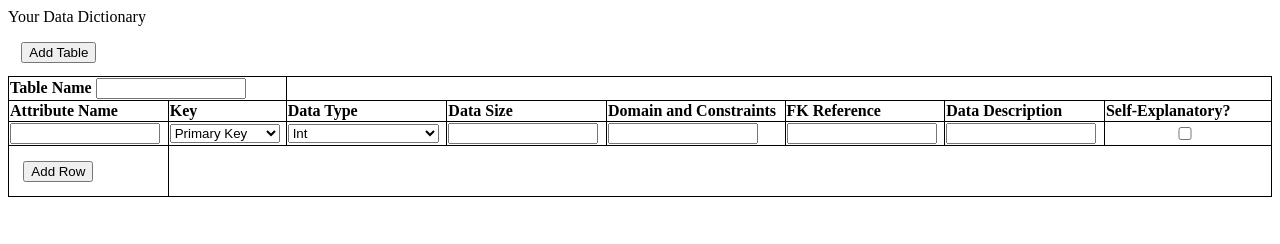
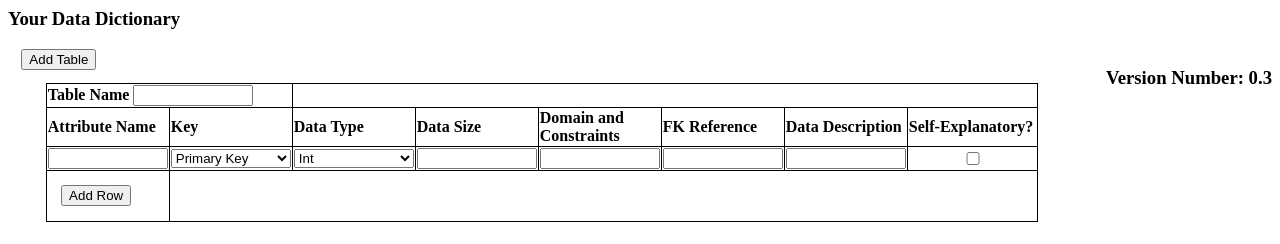
Before and after one commit to gharrison121/DD-Web-App, a website: page app/createdd.html in a window 1280 px wide. Drawn offline with Linux system fonts and the light colour scheme.

Commit message:
table size

```diff
--- a/app/createdd.html
+++ b/app/createdd.html
@@ -1,5 +1,6 @@
 
-<p>Your Data Dictionary</p>
+<h3>Your Data Dictionary</h2>
+<h3 id="version">Version Number: 0.3</h3>
 <!-- stylesheet only here to test offline -->
 <link rel="stylesheet" href="style.css">
 <button id="addtable" onclick="addTable()">Add Table</button>
--- a/app/style.css
+++ b/app/style.css
@@ -30,24 +30,30 @@
 
 /* Data Dictionary Page */
 table {
-  width: 100%;
+  width: 100px;
   margin-bottom: 2em;
 }
 
 table, td, th{
     border: 1px solid black;
     border-collapse: collapse;
+    margin-left: 1cm;
 }
 
 th {
   text-align: left;
 }
 
-input {
-  width: 150px;
+input, select {
+  display: inline-block;
+  width: 120px;
 }
 
 button {
   margin: 1em;
   display: block;
 }
+
+#version {
+  float: right;
+}
```
